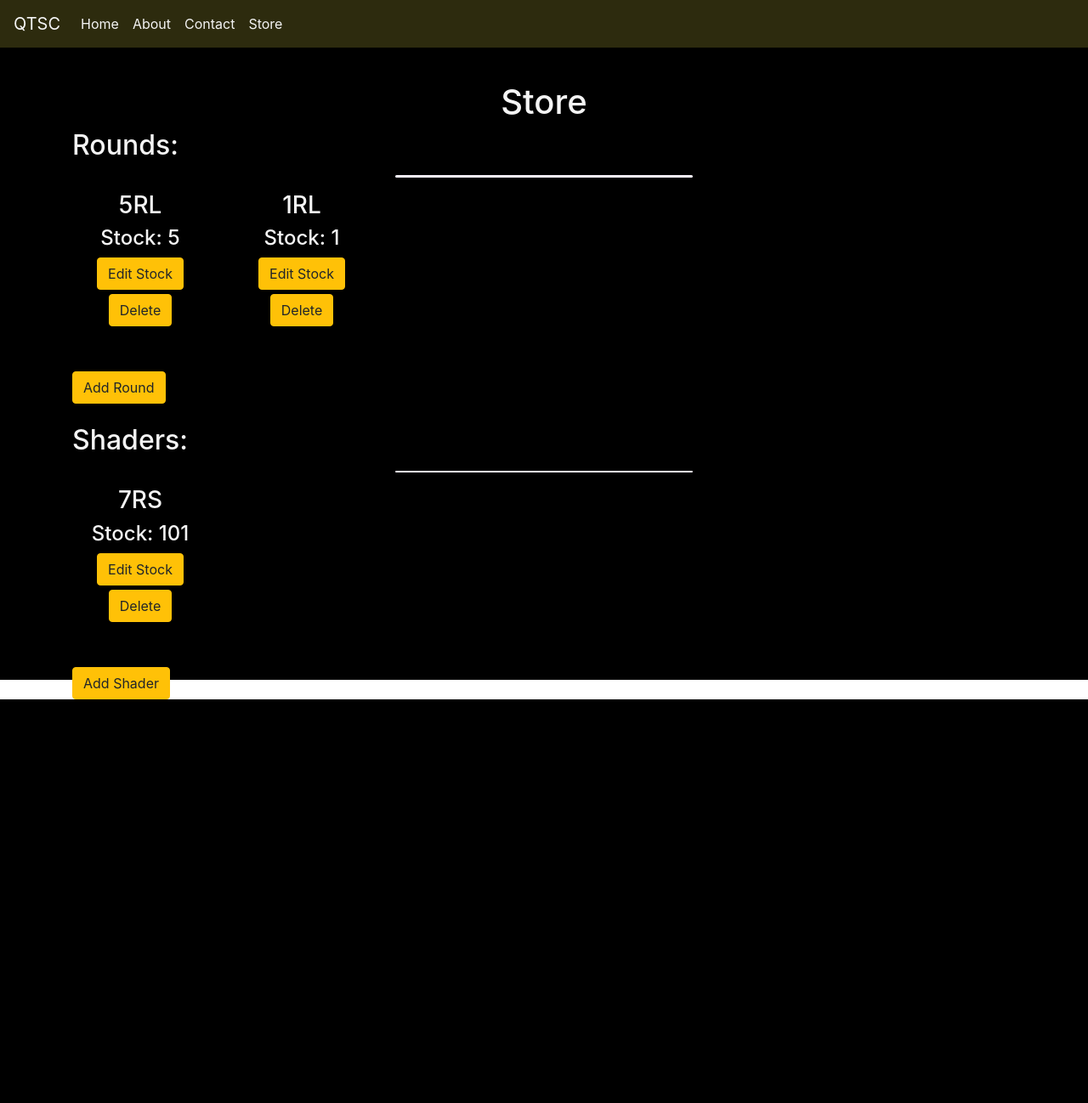
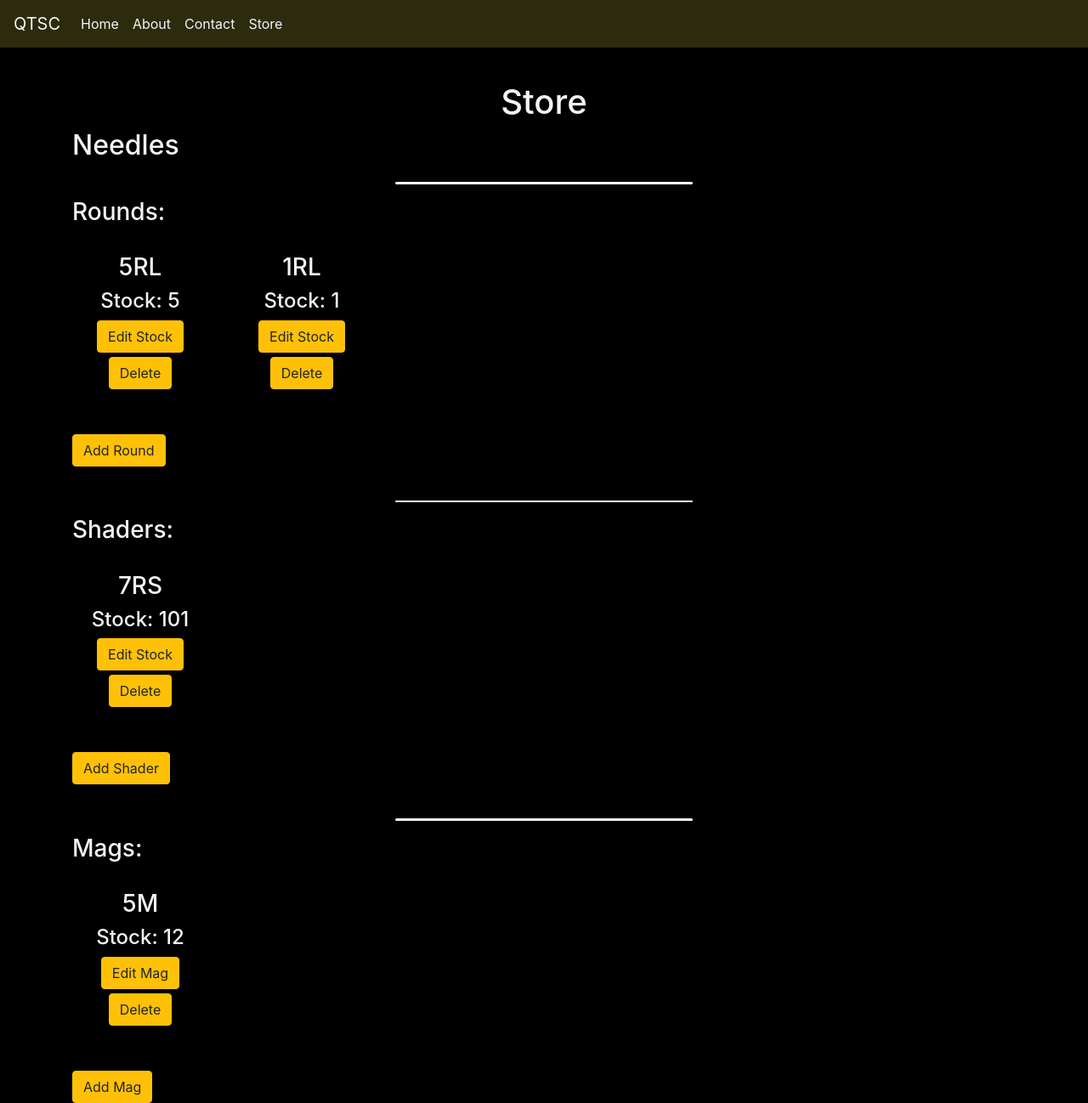
Before and after one commit to JackSnowdon/QSTC, a Django app: page /shop/shop/ in a window 1280 px wide. Shown: the whole page at 85% size. Before the commit the page ends 823 px from the top, so only its background shows below. Run offline with Django 3.2, Linux system fonts and the light colour scheme; data comes from the database, SQL or seed files in the repository; both versions use the stored data as it was after the commit; some libraries are stand-ins or nearby versions.

Commit message:
Mags model created and crud forms created

```diff
--- a/shop/admin.py
+++ b/shop/admin.py
@@ -1,8 +1,9 @@
 from django.contrib import admin
-from .models import Round, Shader
+from .models import Round, Mag, Shader
 
 # Register your models here.
 
 
 admin.site.register(Round)
 admin.site.register(Shader)
+admin.site.register(Mag)
--- a/shop/models.py
+++ b/shop/models.py
@@ -37,3 +37,14 @@ class Shader(models.Model):
 
     def __str__(self):
         return self.name
+
+
+class Mag(models.Model):
+    name = models.CharField(max_length=50)
+    size = models.IntegerField()
+    liner = models.CharField(max_length=32, default="Magnum Shader")
+    ton = models.CharField(max_length=20, choices=NT_CHOICES, default=Needles)
+    stock = models.IntegerField()
+
+    def __str__(self):
+        return self.name
--- a/shop/templates/add_shader.html
+++ b/shop/templates/add_shader.html
@@ -5,7 +5,7 @@
     <div class="form-group">
         {{ shader_form.as_p }}
         {% csrf_token %}
-        <input class="btn btn-success" id="submit_round" name="commit" type="submit" value="Add Shader">
+        <input class="btn btn-success" id="submit_shader" name="commit" type="submit" value="Add Shader">
     </div>
 </form>
 
--- a/shop/templates/shop.html
+++ b/shop/templates/shop.html
@@ -8,10 +8,13 @@
     </div>
 </div>
 
+<h2>Needles</h2>
+
 <div class="row">
     <div class="col-12">
-        <h2>Rounds:</h2>
         <hr class="bar-thin">
+        <h3>Rounds:</h3>
+        <br>
     </div>
     {% for r in round %}
     <div class="col-2 text-center">
@@ -30,11 +33,8 @@
     </div>
     {% endfor %}
 </div>
-
-
 <br>
 <br>
-
 <div class="row">
     <div class="col-12">
         <a href="{% url 'add_round' %}">
@@ -47,8 +47,9 @@
 
 <div class="row">
     <div class="col-12">
-        <h2>Shaders:</h2>
         <hr class="bar-thin">
+        <h3>Shaders:</h3>
+        <br>
     </div>
     {% for s in shaders %}
     <div class="col-2 text-center">
@@ -67,11 +68,8 @@
     </div>
     {% endfor %}
 </div>
-
-
 <br>
 <br>
-
 <div class="row">
     <div class="col-12">
         <a href="{% url 'add_shader' %}">
@@ -80,4 +78,39 @@
     </div>
 </div>
 
+<br>
+
+<div class="row">
+    <div class="col-12">
+        <hr class="bar-thin">
+        <h3>Mags:</h3>
+        <br>
+    </div>
+    {% for m in mags %}
+    <div class="col-2 text-center">
+        <h3>{{ m.name }}</h3>
+        <h4>Stock: {{ m.stock }}</h4>
+        <a href="{% url 'edit_mag' m.id %}">
+            <button id="edit-mag" class="btn btn-warning" aria-disabled="false">Edit Mag</button>
+        </a>
+        <br>
+        <div class="form-box">
+            <form class="" method="post" action="{% url 'delete_mag' m.id %}">
+                {% csrf_token %}
+                <button class="btn btn-warning" type="submit">Delete</button>
+            </form>
+        </div>
+    </div>
+    {% endfor %}
+</div>
+<br>
+<br>
+<div class="row">
+    <div class="col-12">
+        <a href="{% url 'add_mag' %}">
+            <button id="add-mag" class="btn btn-warning" aria-disabled="false">Add Mag</button>
+        </a>
+    </div>
+</div>
+
 {% endblock %}
--- a/shop/urls.py
+++ b/shop/urls.py
@@ -1,12 +1,26 @@
 from django.urls import path
-from .views import add_round, add_shader, delete_round, delete_shader, edit_round, edit_shader, shop
+from .views import (
+    add_round,
+    add_shader,
+    add_mag,
+    delete_round,
+    delete_shader,
+    delete_mag,
+    edit_round,
+    edit_shader,
+    edit_mag,
+    shop,
+)
 
 urlpatterns = [
-    path('shop/', shop, name="shop"),
-    path('add_round/', add_round, name="add_round"),
-    path('add_shader/', add_shader, name="add_shader"),
-    path(r'edit_round/<int:id>', edit_round, name="edit_round"),
-    path(r'edit_shader/<int:id>', edit_shader, name="edit_shader"),
-    path(r'delete_round/<int:pk>', delete_round, name="delete_round"),
-    path(r'delete_shader/<int:pk>', delete_shader, name="delete_shader"),
+    path("shop/", shop, name="shop"),
+    path("add_round/", add_round, name="add_round"),
+    path("add_shader/", add_shader, name="add_shader"),
+    path("add_mag/", add_mag, name="add_mag"),
+    path(r"edit_round/<int:id>", edit_round, name="edit_round"),
+    path(r"edit_shader/<int:id>", edit_shader, name="edit_shader"),
+    path(r"edit_mag/<int:id>", edit_mag, name="edit_mag"),
+    path(r"delete_round/<int:pk>", delete_round, name="delete_round"),
+    path(r"delete_shader/<int:pk>", delete_shader, name="delete_shader"),
+    path(r"delete_mag/<int:pk>", delete_mag, name="delete_mag"),
 ]
--- a/shop/views.py
+++ b/shop/views.py
@@ -1,7 +1,14 @@
 from django.shortcuts import render, redirect, reverse, get_object_or_404
 from django.contrib import messages
-from .models import Round, Shader
-from .forms import EditRoundForm, EditShaderForm, RoundForm, ShaderForm
+from .models import Round, Shader, Mag
+from .forms import (
+    EditRoundForm,
+    EditShaderForm,
+    EditMagForm,
+    RoundForm,
+    ShaderForm,
+    MagForm,
+)
 
 
 # Create your views here.
@@ -10,7 +17,8 @@ from .forms import EditRoundForm, EditShaderForm, RoundForm, ShaderForm
 def shop(request):
     rounds = Round.objects.all()
     shaders = Shader.objects.all()
-    return render(request, "shop.html", {"round": rounds, "shaders": shaders})
+    mags = Mag.objects.all()
+    return render(request, "shop.html", {"round": rounds, "shaders": shaders, "mags": mags})
 
 
 def add_round(request):
@@ -42,10 +50,11 @@ def edit_round(request, id):
         round_form = EditRoundForm(instance=item)
     return render(request, "edit_round.html", {"round_form": round_form})
 
+
 def delete_round(request, pk=id):
     instance = Round.objects.get(pk=pk)
     instance.delete()
-    return redirect(reverse('shop'))
+    return redirect(reverse("shop"))
 
 
 def add_shader(request):
@@ -65,6 +74,7 @@ def add_shader(request):
         shader_form = ShaderForm()
     return render(request, "add_shader.html", {"shader_form": shader_form})
 
+
 def edit_shader(request, id):
     item = get_object_or_404(Shader, pk=id)
     if request.method == "POST":
@@ -76,7 +86,44 @@ def edit_shader(request, id):
         shader_form = EditShaderForm(instance=item)
     return render(request, "edit_shader.html", {"shader_form": shader_form})
 
+
 def delete_shader(request, pk=id):
     instance = Shader.objects.get(pk=pk)
     instance.delete()
-    return redirect(reverse('shop'))
+    return redirect(reverse("shop"))
+
+
+def add_mag(request):
+    if request.method == "POST":
+        mag_form = MagForm(request.POST)
+        if mag_form.is_valid():
+            mag = mag_form.save(commit=False)
+            size = request.POST["size"]
+            mag.liner = "M"
+            title = size + mag.liner
+            mag.name = title
+            mag.ton = "Needles"
+            mag.save()
+            # messages.error(request, 'Added {0}'.format(player.name), extra_tags='alert boldest')
+            return redirect("shop")
+    else:
+        mag_form = MagForm()
+    return render(request, "add_mag.html", {"mag_form": mag_form})
+
+
+def edit_mag(request, id):
+    item = get_object_or_404(Mag, pk=id)
+    if request.method == "POST":
+        mag_form = EditMagForm(request.POST, instance=item)
+        if mag_form.is_valid():
+            mag_form.save()
+            return redirect("shop")
+    else:
+        mag_form = EditMagForm(instance=item)
+    return render(request, "edit_mag.html", {"mag_form": mag_form})
+
+
+def delete_mag(request, pk=id):
+    instance = Shader.objects.get(pk=pk)
+    instance.delete()
+    return redirect(reverse("shop"))
--- a/static/css/styles.css
+++ b/static/css/styles.css
@@ -5,7 +5,7 @@
 .bg {
     background-color: black;
     color: #f4f4f4;
-    height: 100vh;
+    height: 100%;
 }
 
 
```
Also changed, not shown: shop/forms.py (+14 -1 lines), shop/templates/add_mag.html (added, +12 -0 lines), shop/templates/edit_mag.html (added, +12 -0 lines), db.sqlite3, shop/migrations/0006_mag.py (added).
